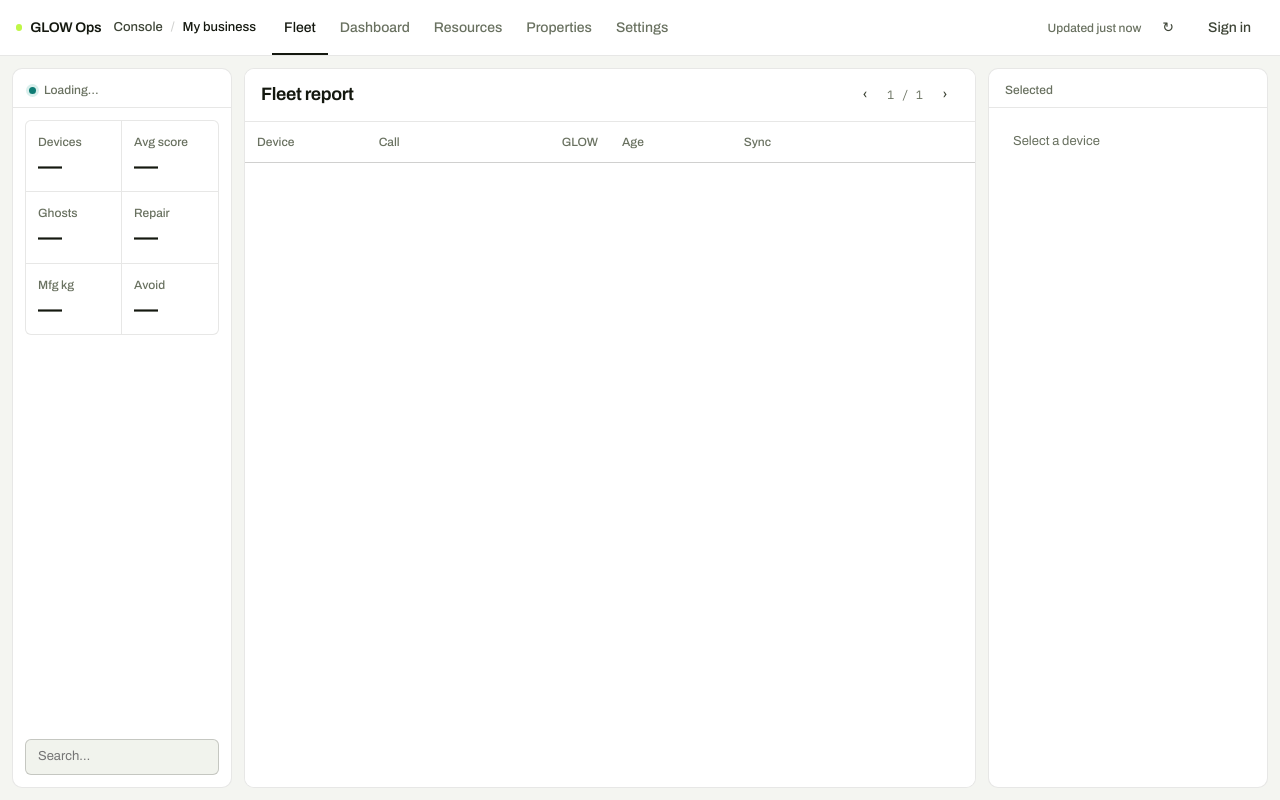
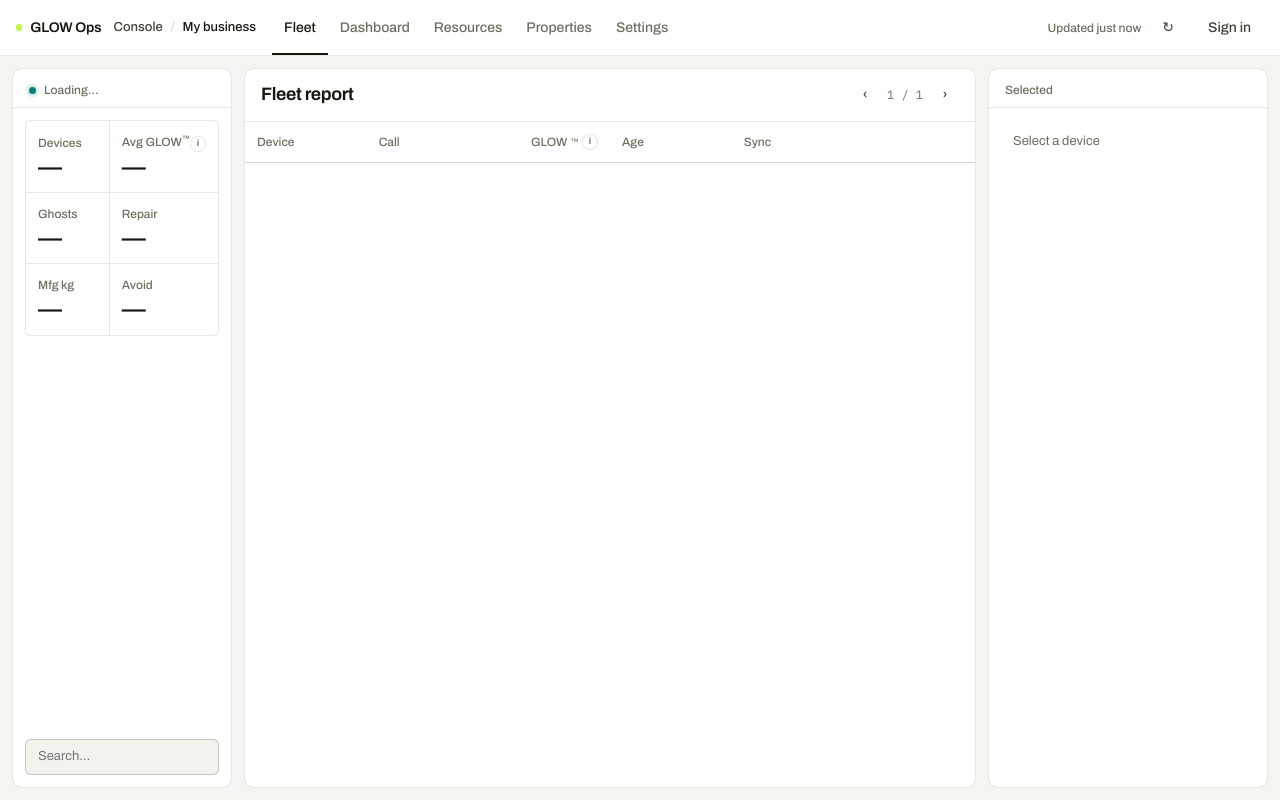
Before and after one commit to cresculus/getglowop, a website: page live/static/index.html in a window 1280 px wide. Drawn offline with Linux system fonts and the light colour scheme; files that its build step writes are made by us from their sources.

Commit message:
Mark GLOW™ with trademark and info tip on fleet surfaces.
Co-authored-by: Cursor <cursoragent@cursor.com>

```diff
--- a/live/static/index.html
+++ b/live/static/index.html
@@ -9,8 +9,8 @@
   <link rel="preconnect" href="https://fonts.googleapis.com" />
   <link rel="preconnect" href="https://fonts.gstatic.com" crossorigin />
   <link href="https://fonts.googleapis.com/css2?family=Archivo:wght@400;500;600;650&family=IBM+Plex+Mono:wght@400;500;600&display=swap" rel="stylesheet" />
-  <link rel="stylesheet" href="/app/tokens.css?v=lux-12" />
-  <link rel="stylesheet" href="/app/styles.css?v=lux-12" />
+  <link rel="stylesheet" href="/app/tokens.css?v=lux-16" />
+  <link rel="stylesheet" href="/app/styles.css?v=lux-16" />
 </head>
 <body class="shell">
   <header class="topbar">
@@ -51,7 +51,7 @@
         </button>
         <div class="kpi-grid">
           <div><strong id="kpi-count">—</strong><span>Devices</span></div>
-          <div><strong id="kpi-glow">—</strong><span>Avg score</span></div>
+          <div><strong id="kpi-glow">—</strong><span class="glow-mark">Avg GLOW<sup class="tm" aria-label="trademark">™</sup><button type="button" class="glow-info" title="GLOW™ is GlowOps’ Green Lifecycle score (0–100). Higher favors keep/extend; lower points to repair, redeploy, or refresh." aria-label="What is GLOW score?">i</button></span></div>
           <div><strong id="kpi-ghost">—</strong><span>Ghosts</span></div>
           <div><strong id="kpi-repair">—</strong><span>Repair</span></div>
           <div><strong id="kpi-kg">—</strong><span>Mfg kg</span></div>
@@ -78,7 +78,7 @@
               <tr>
                 <th>Device</th>
                 <th>Call</th>
-                <th>GLOW</th>
+                <th><span class="glow-mark">GLOW<sup class="tm" aria-label="trademark">™</sup><button type="button" class="glow-info" title="GLOW™ is GlowOps’ Green Lifecycle score (0–100). Higher favors keep/extend; lower points to repair, redeploy, or refresh." aria-label="What is GLOW score?">i</button></span></th>
                 <th>Age</th>
                 <th>Sync</th>
                 <th></th>
@@ -132,7 +132,7 @@
           <p class="mono" id="d-serial">—</p>
           <p id="d-model">—</p>
           <div class="detail-row"><span>Call</span><strong id="d-call">—</strong></div>
-          <div class="detail-row"><span>GLOW</span><strong id="d-glow">—</strong></div>
+          <div class="detail-row"><span class="glow-mark">GLOW<sup class="tm" aria-label="trademark">™</sup><button type="button" class="glow-info" title="GLOW™ is GlowOps’ Green Lifecycle score (0–100). Higher favors keep/extend; lower points to repair, redeploy, or refresh." aria-label="What is GLOW score?">i</button></span><strong id="d-glow">—</strong></div>
           <div class="detail-row"><span>Battery</span><strong id="d-batt">—</strong></div>
           <div class="detail-row"><span>Compliance</span><strong id="d-comp">—</strong></div>
           <div class="detail-row"><span>User</span><strong id="d-user">—</strong></div>
@@ -339,7 +339,7 @@
     <button type="button" data-view="properties" aria-selected="false">Properties</button>
   </nav>
 
-  <script src="/app/clerk-partner.js?v=lux-12"></script>
-  <script src="/app/app.js?v=lux-12"></script>
+  <script src="/app/clerk-partner.js?v=lux-16"></script>
+  <script src="/app/app.js?v=lux-16"></script>
 </body>
 </html>
--- a/live/static/styles.css
+++ b/live/static/styles.css
@@ -773,6 +773,48 @@ tbody tr.is-selected {
   letter-spacing: 0;
   text-transform: none;
 }
+
+.glow-mark {
+  display: inline-flex;
+  align-items: center;
+  gap: 0.2rem;
+  white-space: nowrap;
+}
+.glow-mark .tm {
+  font-size: 0.65em;
+  font-weight: 600;
+  line-height: 1;
+  vertical-align: super;
+  margin-left: 0.05em;
+  color: var(--muted);
+}
+.glow-info {
+  display: inline-flex;
+  align-items: center;
+  justify-content: center;
+  width: 1rem;
+  height: 1rem;
+  margin: 0;
+  padding: 0;
+  border: 1px solid var(--line);
+  border-radius: 999px;
+  background: var(--surface);
+  color: var(--muted);
+  font: 650 0.58rem/1 var(--font-ui);
+  letter-spacing: 0;
+  text-transform: none;
+  cursor: help;
+  flex: 0 0 auto;
+}
+.glow-info:hover,
+.glow-info:focus-visible {
+  color: var(--ink);
+  border-color: var(--ink);
+  outline: none;
+}
+th .glow-info {
+  vertical-align: middle;
+}
 .why {
   margin: var(--space-3) 0 0;
   color: var(--ink-2);
```
Also changed, not shown: live/static/app.js (+19 -3 lines), live/static/partner.html (+5 -5 lines), live/static/partner.js (+4 -4 lines).
